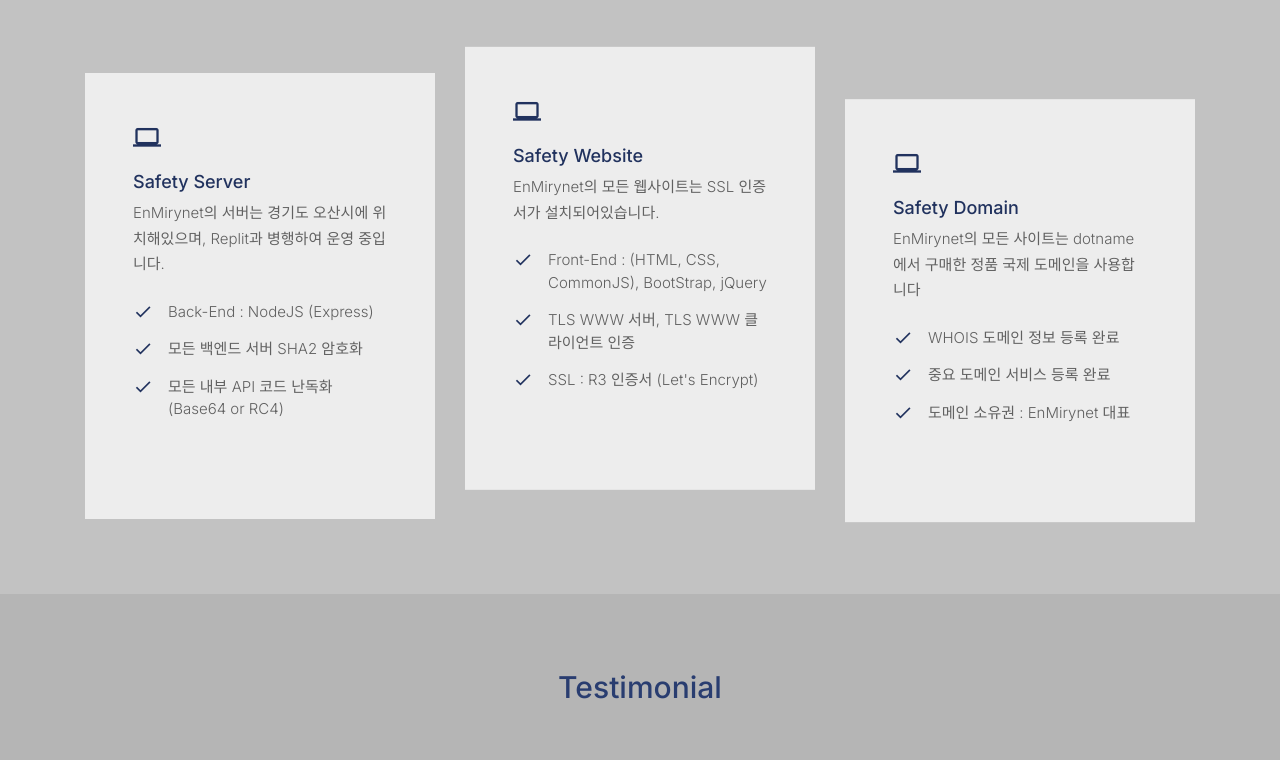
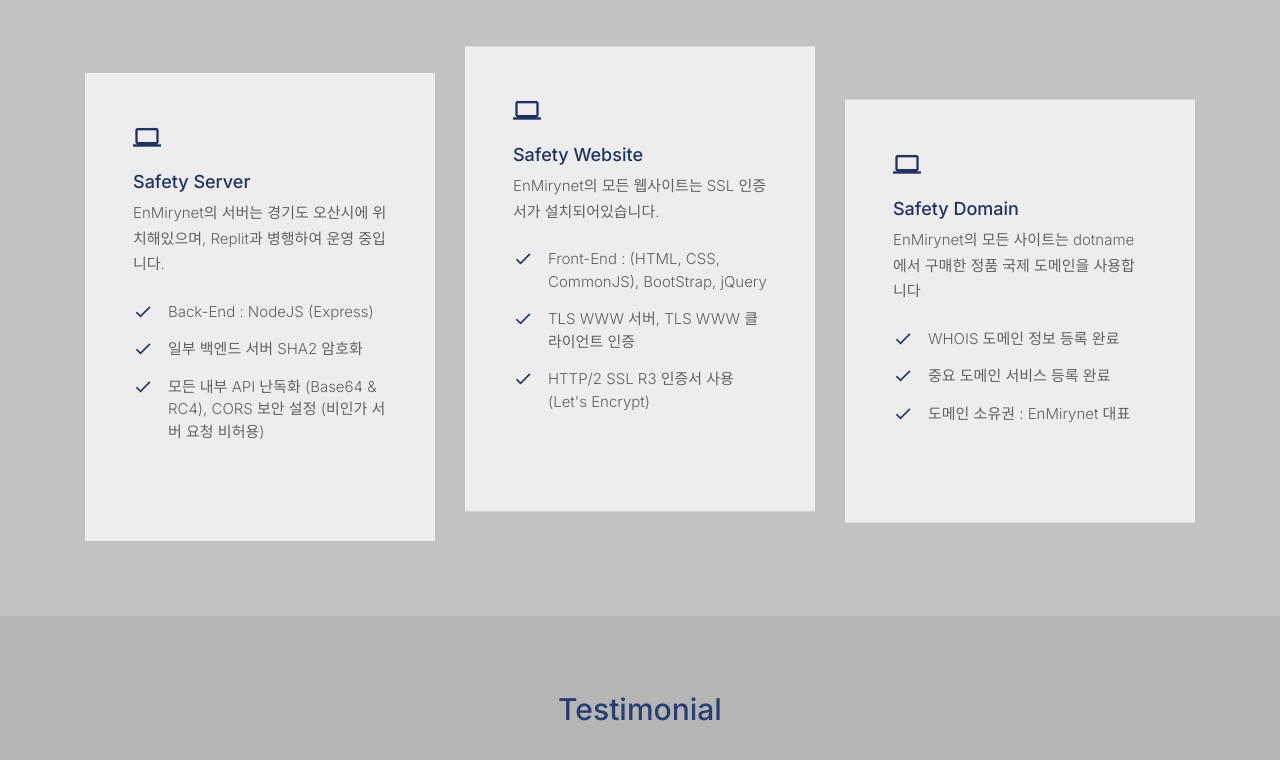
Before and after one commit to Kwondh0321/Enmirynet_main, a website: page source/_developers/index.html in a window 1280 px wide. Shown: the part 802-1562 px from the top of the page. Drawn offline with Linux system fonts and the light colour scheme; files whose address does not match are found by name.

Commit message:
edit container "safety server, safety website"

```diff
--- a/source/_developers/index.html
+++ b/source/_developers/index.html
@@ -120,8 +120,8 @@
                 <p class="mb-4">EnMirynet의 서버는 경기도 오산시에 위치해있으며, Replit과 병행하여 운영 중입니다.</p>
                 <ul class="list-unstyled ul-check primary">
                   <li>Back-End : NodeJS (Express)</li>
-                  <li>모든 백엔드 서버 SHA2 암호화</li>
-									<li>모든 내부 API 코드 난독화 (Base64 or RC4)</li>
+                  <li>일부 백엔드 서버 SHA2 암호화</li>
+									<li>모든 내부 API 난독화 (Base64 & RC4), CORS 보안 설정 (비인가 서버 요청 비허용)</li>
                 </ul>
               </div>
             </div>
@@ -135,7 +135,7 @@
                 <ul class="list-unstyled ul-check primary">
                   <li>Front-End : (HTML, CSS, CommonJS), BootStrap, jQuery</li>
                   <li>TLS WWW 서버, TLS WWW 클라이언트 인증</li>
-                  <li>SSL : R3 인증서 (Let's Encrypt)</li>
+                  <li>HTTP/2 SSL R3 인증서 사용 (Let's Encrypt)</li>
                 </ul>
               </div>
             </div>
```
